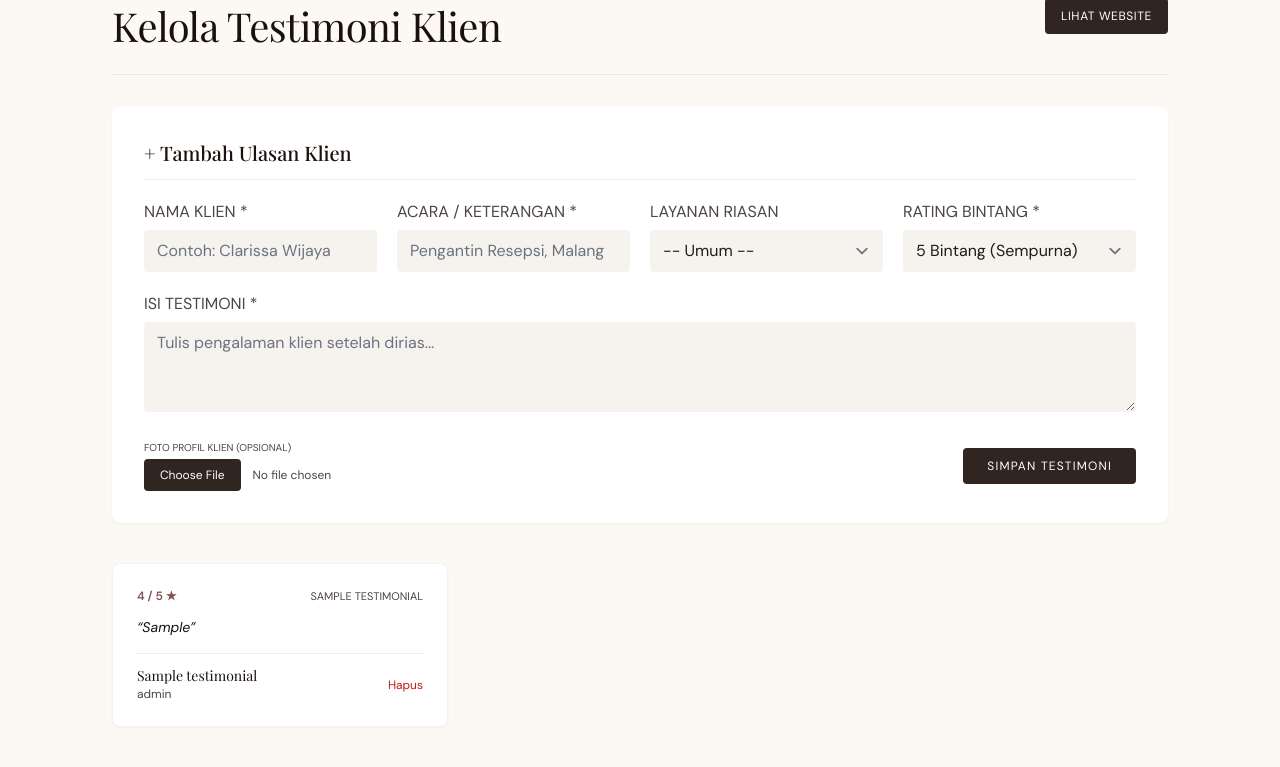
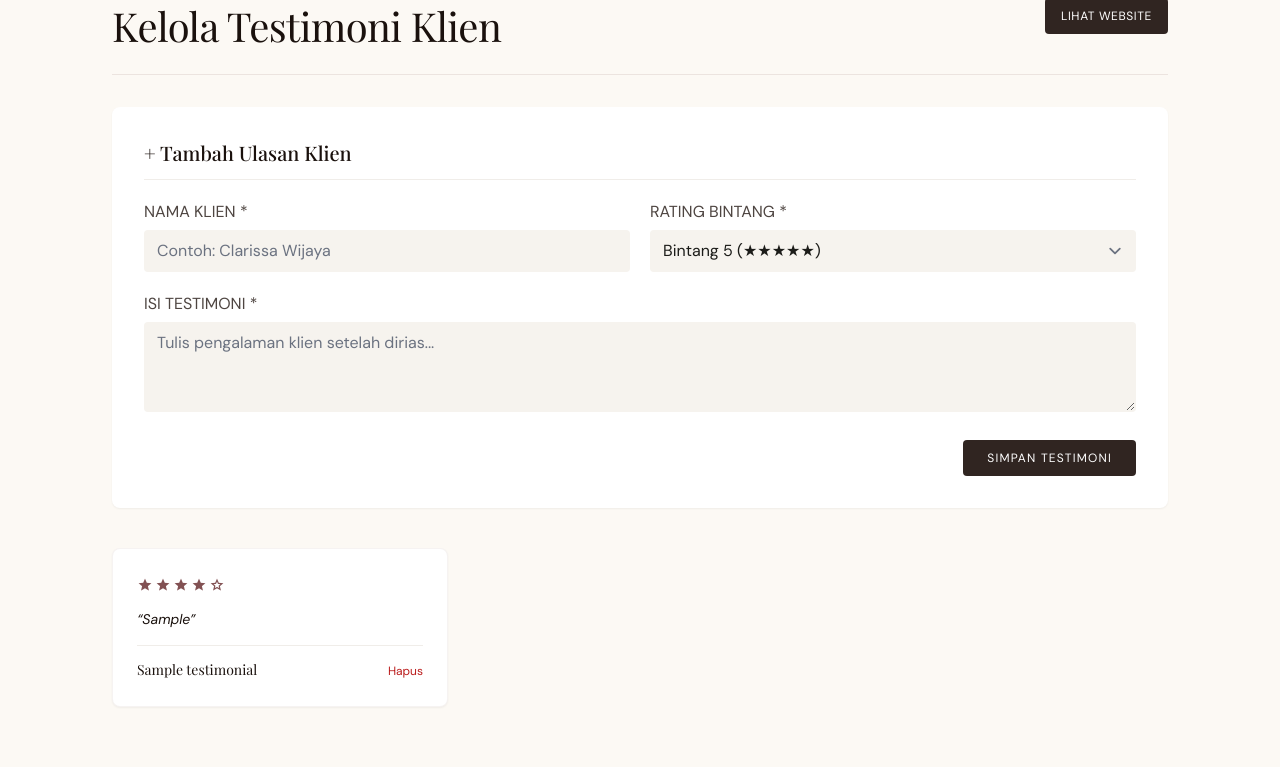
Before and after one commit to farhansusanto0506/Aramysta-Salon, a Laravel app: page /admin/testimonials in a window 1280 px wide. Shown: the part 138-905 px from the top of the page. After the commit the page ends 816 px from the top, so only its background shows below. Run offline with Laravel 12, Linux system fonts and the light colour scheme; a user stored in the database is signed in; data comes from the database, SQL or seed files in the repository; tables that the repository leaves empty hold one stand-in row (values such as "Sample post"); some libraries are stand-ins or nearby versions; some web fonts are replaced.

Commit message:
Redesign dashboard testimonial

```diff
--- a/app/Http/Controllers/admin/TestimonialController.php
+++ b/app/Http/Controllers/admin/TestimonialController.php
@@ -3,10 +3,8 @@
 namespace App\Http\Controllers\Admin;
 
 use App\Http\Controllers\Controller;
-use App\Models\Portfolio;
 use App\Models\Testimonial;
 use Illuminate\Http\Request;
-use Illuminate\Support\Facades\Storage;
 
 class TestimonialController extends Controller
 {
@@ -20,19 +18,9 @@ class TestimonialController extends Controller
     {
         $data = $request->validate([
             'client_name' => 'required|string|max:255',
-            'event_or_role' => 'required|string|max:255',
-            'category' => 'nullable|string',
             'rating' => 'required|integer|min:1|max:5',
             'quote' => 'required|string',
-            'avatar' => 'nullable|image|mimes:jpg,jpeg,png,webp|max:2048',
         ]);
-
-        $data['category_label'] = Portfolio::CATEGORIES[$data['category'] ?? ''] ?? null;
-        unset($data['category']);
-
-        if ($request->hasFile('avatar')) {
-            $data['avatar'] = $request->file('avatar')->store('testimonials', 'public');
-        }
 
         Testimonial::create($data);
 
@@ -41,9 +29,6 @@ class TestimonialController extends Controller
 
     public function destroy(Testimonial $testimonial)
     {
-        if ($testimonial->avatar) {
-            Storage::disk('public')->delete($testimonial->avatar);
-        }
         $testimonial->delete();
 
         return back()->with('success', 'Testimoni berhasil dihapus.');
--- a/resources/views/admin/testimonials/index.blade.php
+++ b/resources/views/admin/testimonials/index.blade.php
@@ -21,34 +21,24 @@
     @endif
 
     <!-- Form Tambah Testimoni -->
-    <form action="{{ route('admin.testimonials.store') }}" method="POST" enctype="multipart/form-data" class="p-6 md:p-8 rounded-xl bg-surface-container-lowest shadow-sm mb-10 flex flex-col gap-5">
+    <form action="{{ route('admin.testimonials.store') }}" method="POST" class="p-6 md:p-8 rounded-xl bg-surface-container-lowest shadow-sm mb-10 flex flex-col gap-5">
         @csrf
         <h2 class="font-headline-sm text-headline-sm text-primary border-b border-surface-container pb-3">+ Tambah Ulasan Klien</h2>
 
-        <div class="grid grid-cols-1 md:grid-cols-4 gap-5">
+        <div class="grid grid-cols-1 md:grid-cols-2 gap-5">
             <div class="flex flex-col gap-1.5">
                 <label class="font-label-sm uppercase text-on-surface-variant">Nama Klien *</label>
                 <input type="text" name="client_name" required placeholder="Contoh: Clarissa Wijaya" class="rounded-lg bg-surface-container-low border-transparent focus:border-secondary focus:ring-secondary">
             </div>
-            <div class="flex flex-col gap-1.5">
-                <label class="font-label-sm uppercase text-on-surface-variant">Acara / Keterangan *</label>
-                <input type="text" name="event_or_role" required placeholder="Pengantin Resepsi, Malang" class="rounded-lg bg-surface-container-low border-transparent focus:border-secondary focus:ring-secondary">
-            </div>
-            <div class="flex flex-col gap-1.5">
-                <label class="font-label-sm uppercase text-on-surface-variant">Layanan Riasan</label>
-                <select name="category" class="rounded-lg bg-surface-container-low border-transparent focus:border-secondary focus:ring-secondary">
-                    <option value="">-- Umum --</option>
-                    @foreach (\App\Models\Portfolio::CATEGORIES as $value => $label)
-                        <option value="{{ $value }}">{{ $label }}</option>
-                    @endforeach
-                </select>
-            </div>
+
             <div class="flex flex-col gap-1.5">
                 <label class="font-label-sm uppercase text-on-surface-variant">Rating Bintang *</label>
                 <select name="rating" class="rounded-lg bg-surface-container-low border-transparent focus:border-secondary focus:ring-secondary">
-                    <option value="5" selected>5 Bintang (Sempurna)</option>
-                    <option value="4">4 Bintang</option>
-                    <option value="3">3 Bintang</option>
+                    <option value="5" selected>Bintang 5 (★★★★★)</option>
+                    <option value="4">Bintang 4 (★★★★☆)</option>
+                    <option value="3">Bintang 3 (★★★☆☆)</option>
+                    <option value="2">Bintang 2 (★★☆☆☆)</option>
+                    <option value="1">Bintang 1 (★☆☆☆☆)</option>
                 </select>
             </div>
         </div>
@@ -58,11 +48,7 @@
             <textarea name="quote" rows="3" required placeholder="Tulis pengalaman klien setelah dirias..." class="rounded-lg bg-surface-container-low border-transparent focus:border-secondary focus:ring-secondary"></textarea>
         </div>
 
-        <div class="flex flex-wrap items-center justify-between gap-4 pt-2">
-            <div class="flex flex-col gap-1">
-                <label class="font-label-sm uppercase text-on-surface-variant text-[10px]">Foto Profil Klien (Opsional)</label>
-                <input type="file" name="avatar" accept="image/*" class="text-xs text-on-surface-variant file:mr-3 file:py-2 file:px-4 file:rounded-lg file:border-0 file:bg-primary-container file:text-on-primary cursor-pointer">
-            </div>
+        <div class="flex justify-end pt-2">
             <button type="submit" class="px-6 py-2.5 rounded-lg bg-primary-container text-on-primary font-label-md uppercase text-xs tracking-widest hover:bg-secondary transition-colors">
                 Simpan Testimoni
             </button>
@@ -74,17 +60,15 @@
         @foreach($testimonials as $item)
             <div class="bg-surface-container-lowest rounded-xl p-6 shadow-sm flex flex-col justify-between border border-outline-variant/20">
                 <div>
-                    <div class="flex items-center justify-between mb-3">
-                        <span class="text-xs font-semibold text-secondary">{{ $item->rating }} / 5 ★</span>
-                        <span class="text-[11px] uppercase text-on-surface-variant">{{ $item->category_label ?? 'Umum' }}</span>
+                    <div class="flex items-center gap-0.5 text-secondary mb-3">
+                        @for($i = 1; $i <= 5; $i++)
+                            <span class="material-symbols-outlined text-base" style="font-variation-settings: 'FILL' {{ $i <= $item->rating ? 1 : 0 }};">star</span>
+                        @endfor
                     </div>
                     <p class="text-sm text-primary italic mb-4">“{{ $item->quote }}”</p>
                 </div>
                 <div class="pt-3 border-t border-surface-container flex items-center justify-between">
-                    <div>
-                        <h3 class="font-headline-sm text-sm text-primary">{{ $item->client_name }}</h3>
-                        <p class="text-xs text-on-surface-variant">{{ $item->event_or_role }}</p>
-                    </div>
+                    <h3 class="font-headline-sm text-sm text-primary">{{ $item->client_name }}</h3>
                     <form action="{{ route('admin.testimonials.destroy', $item) }}" method="POST" onsubmit="return confirm('Hapus testimoni ini?')">
                         @csrf
                         @method('DELETE')
```
Also changed, not shown: resources/views/portfolio/partials/testimonials.blade.php (+9 -27 lines), database/migrations/2026_11_17_044853_create_testimonials_table.php.
